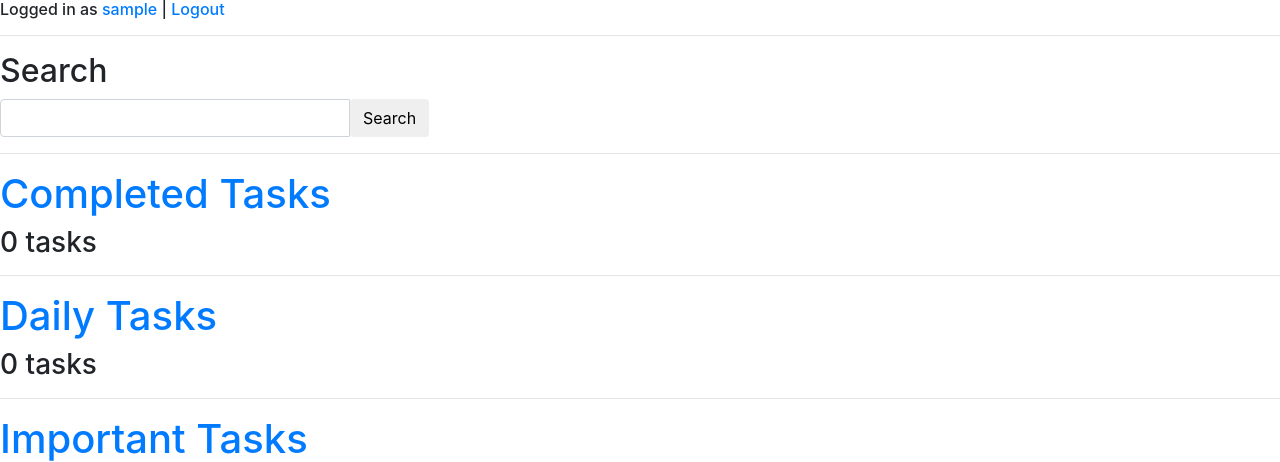
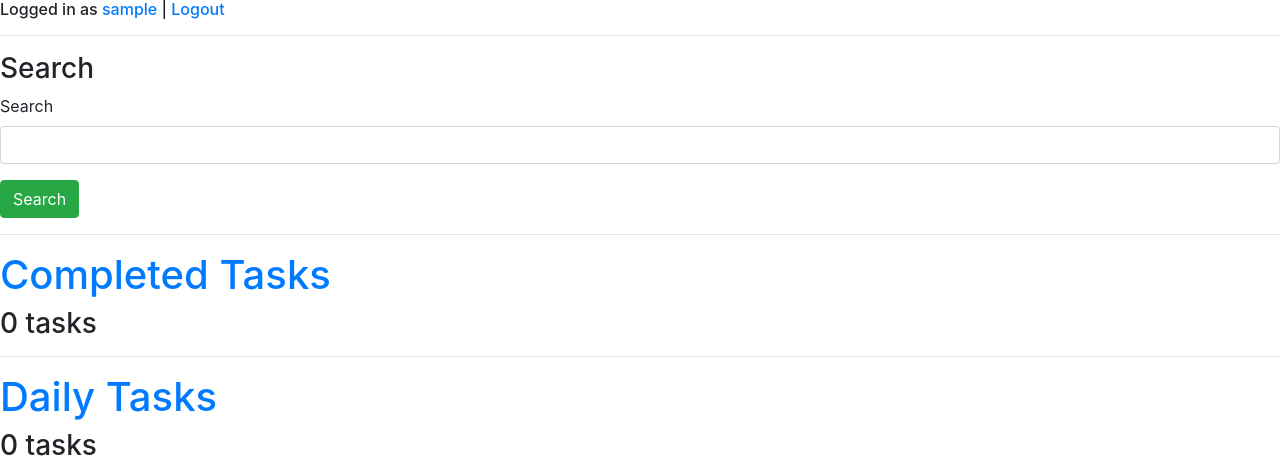
Before and after one commit to RaufMasoumi/ToDoApp, a Django app: page /tasklists/ in a window 1280 px wide. Shown: the top 462 px of the page. Run offline with Django 4.2, Linux system fonts and the light colour scheme; the visitor is signed in with stand-in values (Sample User, id 1); data comes from the database, SQL or seed files in the repository; data that the repository does not hold is empty; parts of the project's set-up code (start-up, migrations or seed data) failed here and were passed over; some libraries are stand-ins or nearby versions.

Commit message:
Improved code structure

```diff
--- a/tasklists/forms.py
+++ b/tasklists/forms.py
@@ -1,5 +1,6 @@
 from django import forms
 from django.utils.text import slugify
+from tasks.forms import get_ordering_choices
 from .models import TaskList
 
 
@@ -35,11 +36,7 @@ class TaskListModelForm(forms.ModelForm):
 
 class TaskListOrderingForm(forms.Form):
     ordering_fields = ['title', 'created_at', 'updated_at']
-    ORDERING_CHOICES = ()
-    for ordering_field in ordering_fields:
-        ascending_field = (ordering_field, f'{ordering_field}_Ascending')
-        descending_field = (f'-{ordering_field}', f'{ordering_field}_Descending')
-        ORDERING_CHOICES += (ascending_field, ) + (descending_field, )
+    ORDERING_CHOICES = get_ordering_choices(ordering_fields)
     ordering = forms.ChoiceField(choices=ORDERING_CHOICES, required=False)
 
 
--- a/tasklists/views.py
+++ b/tasklists/views.py
@@ -5,7 +5,7 @@ from rest_framework.filters import SearchFilter
 from tasks.views import TaskUpdateView
 from tasks.mixins import AllauthLoginRequiredMixin
 from tasks.models import add_task_to_tasklist, remove_task_from_tasklist
-from tasks.forms import TaskModelForm
+from tasks.forms import TaskModelForm, SearchForm
 from tasks.filters import TaskFilterSet
 from .mixins import UserTaskListQuerysetMixin, DynamicTaskListTaskQuerysetMixin
 from .permissions import DefaultTaskListPermissionMixin
@@ -30,7 +30,7 @@ class TaskListListView(AllauthLoginRequiredMixin, UserTaskListQuerysetMixin, Lis
         search_filter = SearchFilter()
         queryset = search_filter.filter_queryset(self.request, queryset, self)
         context['filter'] = TaskListFilterSet(self.request.GET, queryset)
-        context['term'] = ' '.join(search_filter.get_search_terms(self.request))
+        context['search_form'] = SearchForm(self.request.GET)
         context['ordering_form'] = TaskListOrderingForm(self.request.GET)
         return context
 
--- a/tasks/forms.py
+++ b/tasks/forms.py
@@ -1,3 +1,4 @@
+from django import forms
 from django.forms import ModelForm
 from .models import Task
 
@@ -14,3 +15,22 @@ class TaskModelForm(ModelForm):
         if cleaned_data['is_important']:
             cleaned_data['is_not_important'] = False
         return cleaned_data
+
+
+class SearchForm(forms.Form):
+    search = forms.CharField(max_length=300, required=False)
+
+
+def get_ordering_choices(ordering_fields):
+    choices = ()
+    for ordering_field in ordering_fields:
+        ascending_field = (ordering_field, f'{ordering_field}_Ascending')
+        descending_field = (f'-{ordering_field}', f'{ordering_field}_Descending')
+        choices += (ascending_field, ) + (descending_field, )
+    return choices
+
+
+class TaskOrderingForm(forms.Form):
+    ordering_fields = ['title', 'due_date', 'is_important', 'created_at', 'updated_at']
+    ORDERING_CHOICES = get_ordering_choices(ordering_fields)
+    ordering = forms.ChoiceField(choices=ORDERING_CHOICES, required=False)
--- /dev/null
+++ b/templates/snippets/filtering.html
@@ -0,0 +1,6 @@
+{% load crispy_forms_tags %}
+<h3>Filtering</h3>
+<form method="get">
+    {{ filter.form | crispy }}
+    <button type="submit" class="btn btn-success">Filter</button>
+</form>
--- /dev/null
+++ b/templates/snippets/ordering.html
@@ -0,0 +1,6 @@
+{% load crispy_forms_tags %}
+<h3>Ordering</h3>
+<form method="get">
+    {{ ordering_form | crispy }}
+    <button type="submit" class="btn btn-success">Filter</button>
+</form>
--- /dev/null
+++ b/templates/snippets/search.html
@@ -0,0 +1,7 @@
+{% load crispy_forms_tags %}
+
+<h3>Search</h3>
+<form method="get">
+    {{ search_form | crispy }}
+    <button type="submit" class="btn btn-success">Search</button>
+</form>
--- a/templates/tasklists/search.html
+++ /dev/null
@@ -1,12 +0,0 @@
-{% load i18n %}
-<h2>{% trans "Search" %}</h2>
-<form method="get" class="form-inline">
-  <div class="form-group">
-    <div class="input-group">
-      <input type="text" class="form-control" style="width: 350px" name="search" value="{{ term }}">
-      <span class="input-group-btn">
-        <button class="btn btn-default" type="submit"><span class="glyphicon glyphicon-search" aria-hidden="true"></span> {% trans "Search" %}</button>
-      </span>
-    </div>
-  </div>
-</form>
--- a/templates/tasklists/tasklist_list.html
+++ b/templates/tasklists/tasklist_list.html
@@ -2,7 +2,7 @@
 {% load crispy_forms_tags %}
 {% block content %}
 
-{% include 'tasklists/search.html' %}
+{% include 'snippets/search.html' %}
     <hr>
 {% for list in filter.qs %}
     <h1><a href="{{ list.get_absolute_url }}">{{ list.title }}</a></h1>
@@ -12,15 +12,7 @@
 
     <h3><a href="{% url 'tasklist-create' %}">Create a new task list</a></h3>
     <hr>
-    <h3>Filtering</h3>
-    <form method="get">
-        {{ filter.form | crispy }}
-        <button type="submit" class="btn btn-success">Filter</button>
-    </form>
+    {% include 'snippets/filtering.html' %}
     <hr>
-    <h3>Ordering</h3>
-    <form method="get">
-        {{ ordering_form | crispy }}
-        <button type="submit" class="btn btn-success">Filter</button>
-    </form>
+    {% include 'snippets/ordering.html' %}
 {% endblock %}
```
